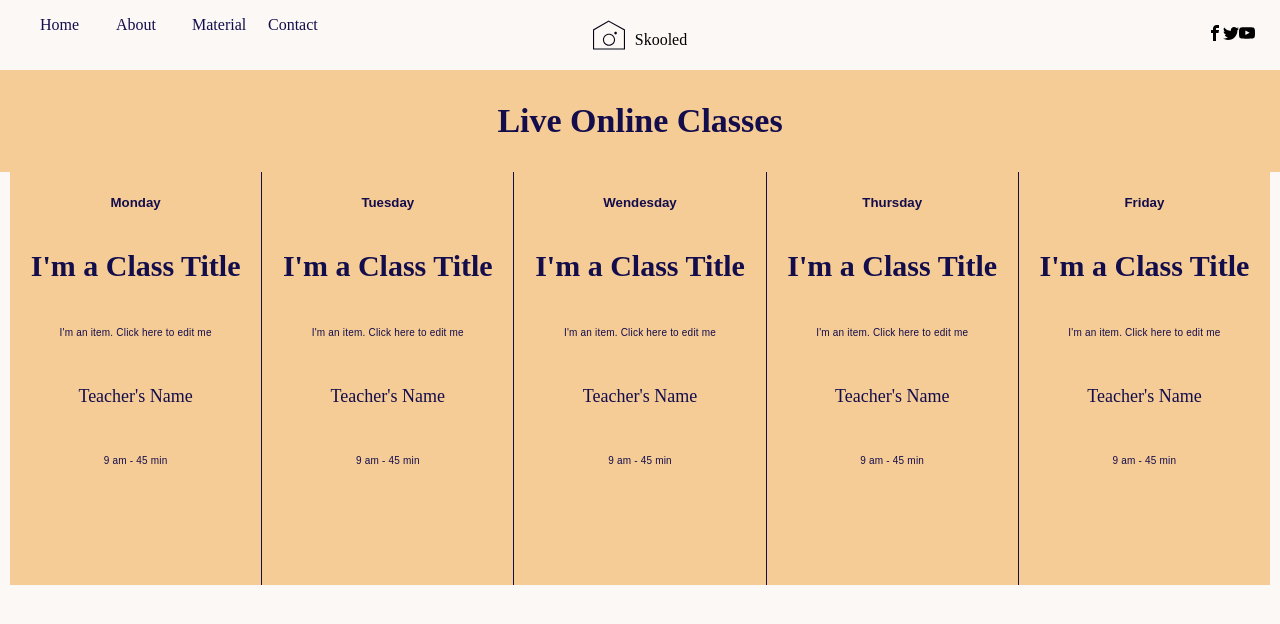
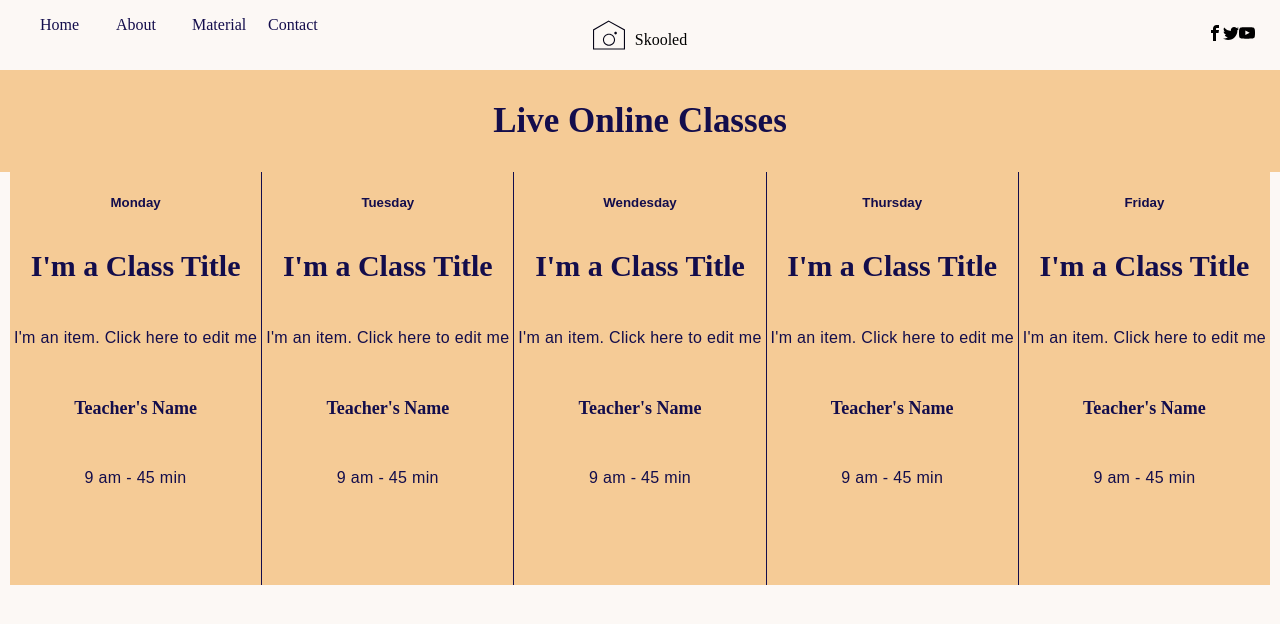
Before and after one commit to AfnanKullab/streaming-education-app, a React (Create React App) app: page / in a window 1280 px wide. Shown: the top 624 px of the page. Built offline with nearby package versions, Linux system fonts and the light colour scheme.

Commit message:
card-section-edit

```diff
--- a/src/Components/Card/CardInfo.js
+++ b/src/Components/Card/CardInfo.js
@@ -8,9 +8,9 @@ export default function CardInfo(props) {
     <S.CardInfo>
       <T.H5>{day}</T.H5>
       <T.H4>I'm a Class Title</T.H4>
-      <T.P>I'm an item. Click here to edit me</T.P>
+      <T.CardP>I'm an item. Click here to edit me</T.CardP>
       <T.H6>Teacher's Name</T.H6>
-      <T.P>9 am - 45 min</T.P>
+      <T.CardP>9 am - 45 min</T.CardP>
     </S.CardInfo>
   );
 }
--- a/src/Components/typography/index.jsx
+++ b/src/Components/typography/index.jsx
@@ -30,3 +30,7 @@ export const P = (props) => {
   const { children } = props;
   return <S.P>{children}</S.P>;
 };
+export const CardP = (props) => {
+  const { children } = props;
+  return <S.CardP>{children}</S.CardP>;
+};
--- a/src/Components/typography/style.js
+++ b/src/Components/typography/style.js
@@ -5,13 +5,13 @@ export const H1 = styled.h1``;
 export const H2 = styled.h2`
   text-align: center;
   line-height: normal;
-  font-size: 3.75rem; // 60px
+  font-size: 3.125rem; // 50px
   font-weight: bold;
   font-stretch: normal;
 `;
 
 export const H3 = styled.h3`
-  font-size: 2.125rem; //34 px
+  font-size: 2.187rem; //35 px
   font-family: normal normal normal 36px/1.4em playfairdisplay-bold,
     "playfair display", serif;
 `;
@@ -27,13 +27,25 @@ export const H5 = styled.h5`
 
 export const H6 = styled.h6`
   font: normal normal normal 18px/1.4em playfairdisplay-bold, "playfair display",
-    serif; // 18px // teacher's name
+    serif;
+  // 18px // teacher's name
+  font-size: 1.125 rem;
+  font-weight: bold;
 `;
 
 export const P = styled.p`
+  font-family: avenir-lt-w01_35-light1475496, sans-serif;
+  line-height: 1.9em;
+  text-align: center;
+  border: 1px solid #fff;
+  width: 600px;
+  letter-spacing: 0.02em;
+`;
+
+export const CardP = styled.p`
   line-height: 1.9em;
   text-align: center;
   letter-spacing: 0.02em;
   font-family: avenir-lt-w01_35-light1475496, sans-serif;
-  font-size: 0.625rem; //10x
+  font-size: 1rem; //10x
 `;
```
